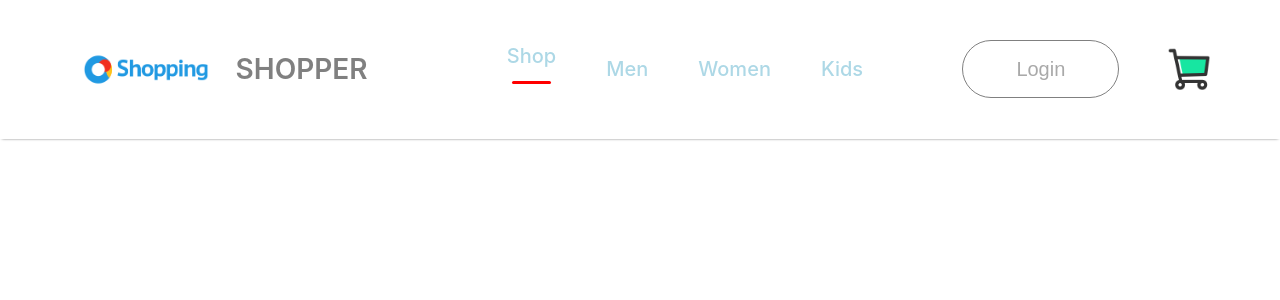
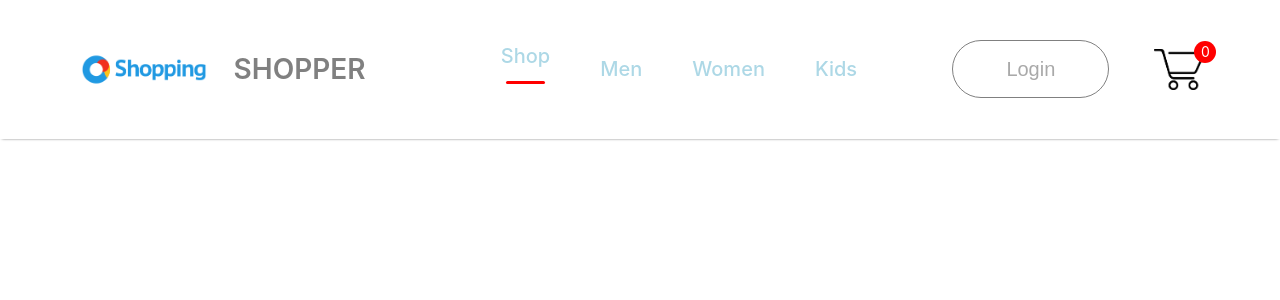
Before and after one commit to SilviaKocianova/e-commerce_platform, a React (Create React App) app: page / in a window 1280 px wide. Shown: the top 300 px of the page. Built offline with nearby package versions, Linux system fonts and the light colour scheme.

Commit message:
NavBar is clickable between categories

```diff
--- a/src/Components/Navbar/Navbar.css
+++ b/src/Components/Navbar/Navbar.css
@@ -77,5 +77,25 @@
 
 .nav-login-cart button:active {
     background: lightskyblue;
+}
+
+
+/*.nav-cart-icon {
+    position: relative;
+}*/
+
+.nav-cart-count {
+    width: 22px;
+    height: 22px;
+    display: flex;
+    justify-content: center;
+    align-items: center;
+    margin-top: -35px;;
+    margin-left: -55px;
+    border-radius: 11px;
+    font-size: 14px;
+    background: red;
+    color: white;
+   /* position: absolute;*/
 
 }
--- a/src/Components/Navbar/Navbar.jsx
+++ b/src/Components/Navbar/Navbar.jsx
@@ -1,27 +1,39 @@
-import React from 'react'
+import React, { useState }  from 'react'
 import './Navbar.css'
+
 import logo from '../Assets/logo.png'
 import cart_icon from '../Assets/cart_icon.png'
 
 function Navbar() {
+
+  const [menu,setMenu] = useState("shop");
   return (
+
     <div className='navbar'>
       <div className="nav-logo">
         <img src={logo} alt=""/>
         <p>SHOPPER</p>
       </div>
+
       <ul className="nav-menu">
-        <li>Shop <hr/></li>
-        <li>Men</li>
-        <li>Women</li>
-        <li>Kids</li>
+        <li onClick={()=>{setMenu("shop")}}>Shop{menu==="shop"?<hr/>:<></>}</li>
+        <li onClick={()=>{setMenu("mens")}}>Men{menu==="mens"?<hr/>:<></>}</li>
+        <li onClick={()=>{setMenu("womens")}}>Women{menu==="womens"?<hr/>:<></>}</li>
+        <li onClick={()=>{setMenu("kids")}}>Kids{menu==="kids"?<hr/>:<></>}</li>
       </ul>
+
       <div className="nav-login-cart">
         <button>Login</button>
         <img src={cart_icon}/>
+        <div className="nav-cart-count">0</div>
       </div>
+
     </div>
+
   )
 }
 
 export default Navbar
+
+
+/*22:08MIN*/
```
Also changed, not shown: src/Components/Assets/cart_icon.png.
